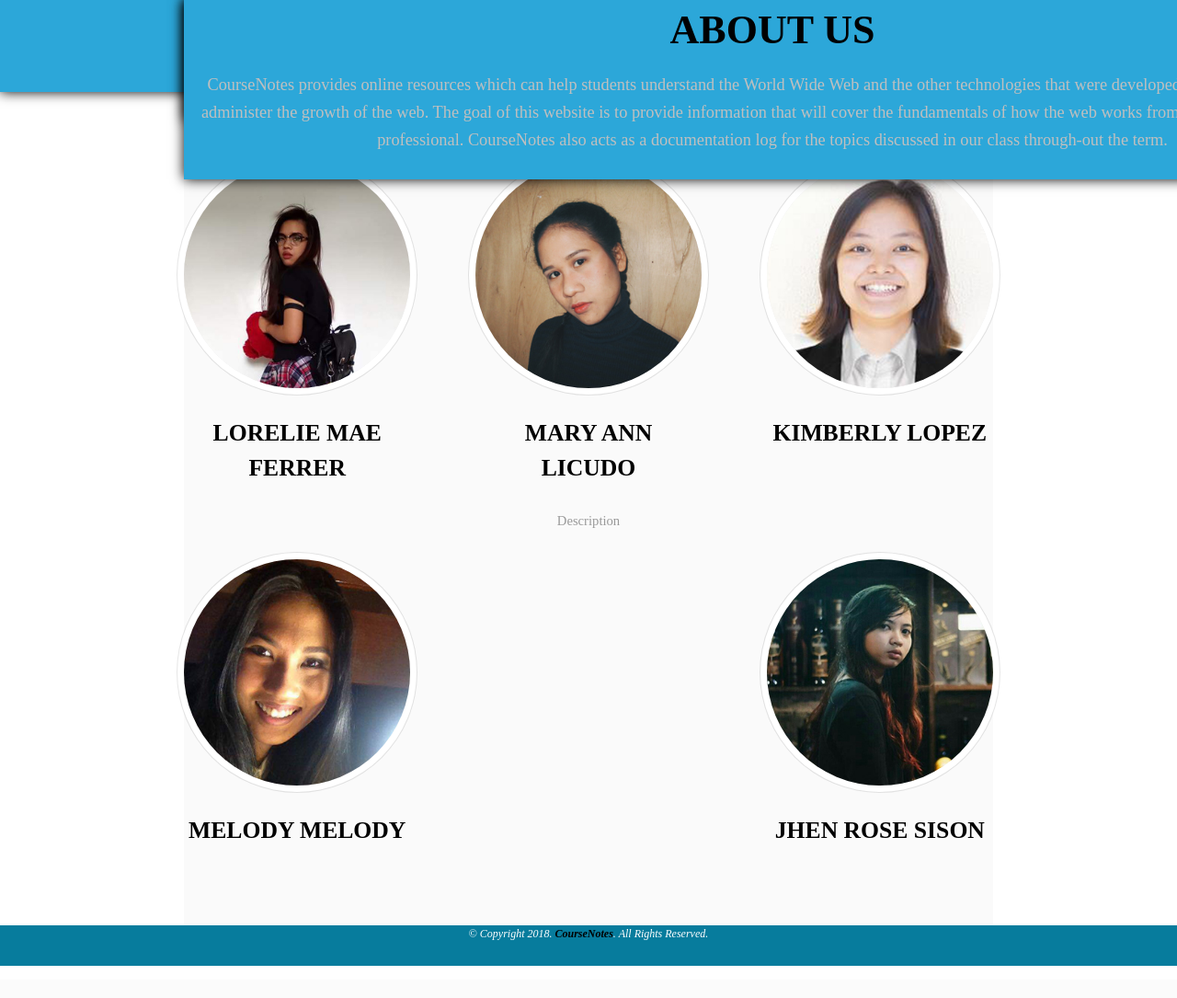
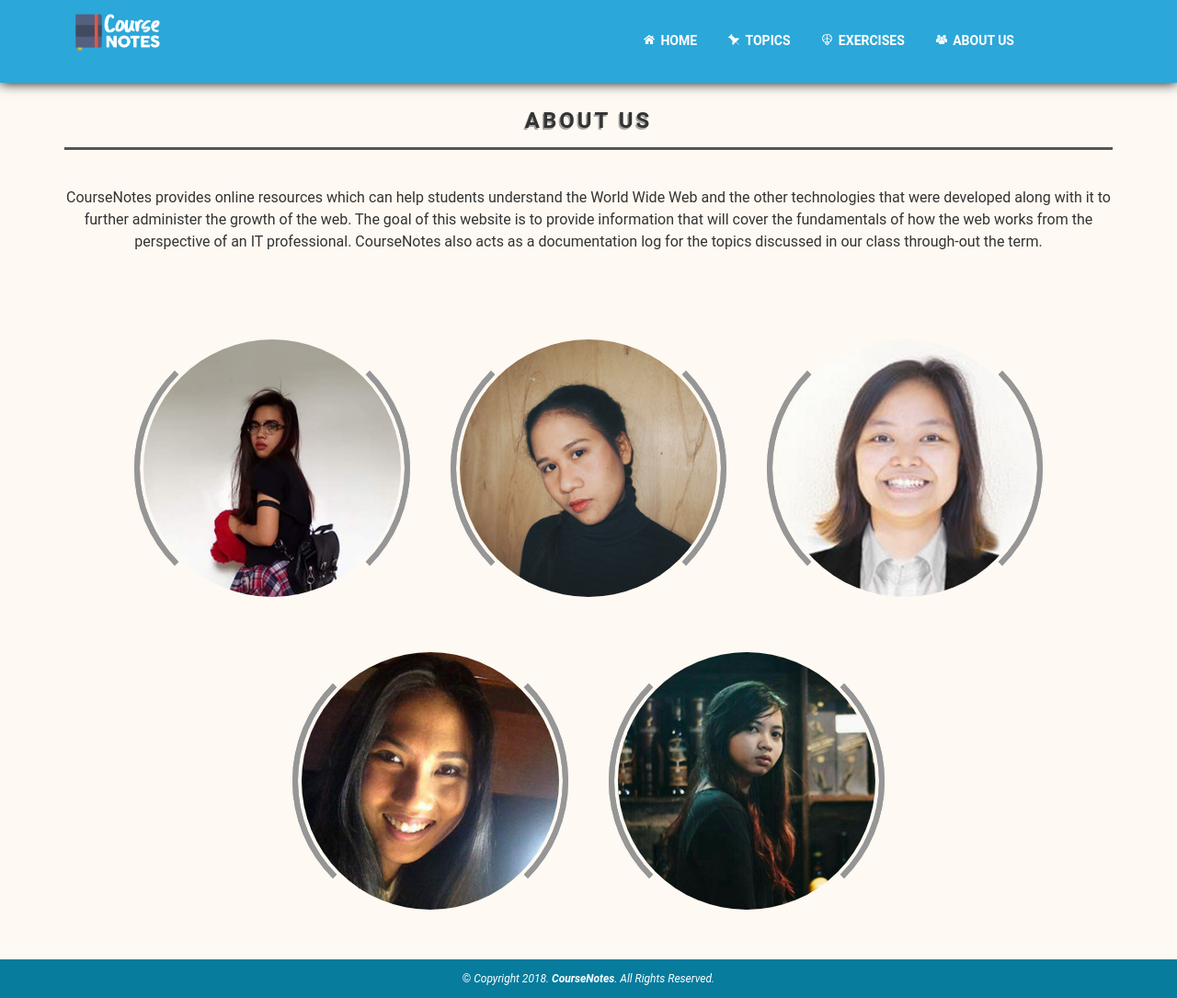
Before and after one commit to 2164179mary/WEBTECHLEC, a PHP site: page /links/AboutUs.html in a window 1280 px wide. Shown: the whole page at 92% size. Before the commit the page ends 1050 px from the top, so only its background shows below. Run offline with PHP 8.4, Linux system fonts and the light colour scheme; some libraries are stand-ins or nearby versions; some web fonts are replaced.

Commit message:
updated the index,aboutUs page and styles.css

```diff
--- a/website/links/AboutUs.html
+++ b/website/links/AboutUs.html
@@ -2,13 +2,10 @@
 <html lang="en">
 
 <head>
-
-    <head>
-        <title>CourseNotes</title>
-        <meta charset="utf-8" />
-        <meta name="viewport" content="width=device-width, initial-scale=1" />
+    <title> CourseNotes</title>
+    <meta charset="utf-8">
+    <meta name="viewport" content="width=device-width, initial-scale=1.0">
     <link rel="Stylesheet" type="text/css" href="../styles/styles.css">
-        <link rel="Stylesheet" type="text/css" href="../styles/main.css">
 </head>
 
 <body>
@@ -16,14 +13,13 @@
         <div class="container">
             <div class="content">
                 <div class="logo">
-                        <h1>WebTech</a>
-                        </h1>
+                    <img alt="logo" src="../images/CourseNotes%20Logo%20.png">
                 </div>
                 <div class="nav-menu right">
                     <nav>
                         <ul>
                             <li><a href="../index.html"><img src="../images/home.png">Home</a></li>
-                                <li><a href="topics.html"><img src="../images/pin.png">Topics</a></li>
+                            <li><a href="topics.html"><img src="../images/pin.png" id="active">Topics</a></li>
                             <li><a href="../links/exercises.html"><img src="../images/mind.png">Exercises</a></li>
                             <li><a href="../links/AboutUs.html"><img src="../images/group.png">About Us</a></li>
                         </ul>
@@ -33,69 +29,40 @@
         </div>
     </header>
 
-        <!-- Main -->
-        <div id="main">
+    <section id="topics">
+        <div class="container">
+            <div class="content">
+                <h2>About Us</h2><br>
+                <p>CourseNotes provides online resources which can help students understand the World Wide Web and the other technologies that were developed along with it to further administer the growth of the web. The goal of this website is to provide information that will cover the fundamentals of how the web works from the perspective of an IT professional. CourseNotes also acts as a documentation log for the topics discussed in our class through-out the term.</p>
+                <br><br>
+                <figure class="icon-container">
+                    <img src="../images/FERRER.jpg" />
+                    <figcaption><i>Lorelie Mae Ferrer</i></figcaption>
+                </figure>
 
-            <!-- Section -->
-            <section class="wrapper">
-                <div class="inner">
-                    <header class="align-center">
-                        <h1>ABOUT US</h1>
-                        <p>CourseNotes provides online resources which can help students understand the World Wide Web and the other technologies that were developed along with it to further administer the growth of the web. The goal of this website is to provide information that will cover the fundamentals of how the web works from the perspective of an IT professional. CourseNotes also acts as a documentation log for the topics discussed in our class through-out the term.</p>
-                    </header>
+                <figure class="icon-container"><img src="../images/LICUDO.jpg" alt="Mary Ann Licudo">
+                    <figcaption><i>Mary Ann Licudo</i></figcaption>
+                </figure>
 
-                    <!-- Section -->
-                    <section class="wrapper style1">
-                        <div class="inner">
-                            <header class="align-center">
-                                <h2>THE TEAM</h2>
-                                <p>Meet the team of CourseNotes</p>
-                            </header>
+                <figure class="icon-container"><img src="../images/LOPEZ.jpg">
+                    <figcaption><i>Kimberly Lopez</i></figcaption>
+                </figure>
 
-                            <div class="flex flex-3">
-                                <div class="col align-center">
-                                    <div class="image round fit">
-                                        <img src="../images/FERRER.jpg" alt="Lorie" />
-                                    </div>
-                                    <h3>LORELIE MAE FERRER</h3>
-                                </div>
+                <figure class="icon-container"><img src="../images/MOLINA.jpg" />
+                    <figcaption><i>Melody Molina</i></figcaption>
+                </figure>
 
-                                <div class="col align-center">
-                                    <div class="image round fit">
-                                        <img src="../images/LICUDO.jpg" alt="Mary" />
-                                    </div>
-                                    <h3>MARY ANN LICUDO</h3>
-                                    <p>Description</p>
-                                </div>
-                                <div class="col align-center">
-                                    <div class="image round fit">
-                                        <img src="../images/LOPEZ.jpg" alt="Kimu" />
-                                    </div>
-                                    <h3>KIMBERLY LOPEZ</h3>
-                                </div>
-
-                                <div class="col align-center">
-                                    <div class="image round fit"> <img src="../images/MOLINA.jpg" alt="Melo" />
-                                    </div>
-                                    <h3>MELODY MELODY</h3>
-                                </div>
-
-                                <div class="col align-center">
-                                    <div class="image round fit">
-                                        <img src="../images/SISON.jpg" alt="Jhen" />
-                                    </div>
-                                    <h3>JHEN ROSE SISON</h3>
-                                </div>
+                <figure class="icon-container"><img src="../images/SISON.jpg">
+                    <figcaption><i>Jhen Rose Sison</i></figcaption>
+                </figure><br><br>
             </div>
         </div>
     </section>
-                </div>
 
-                <!-- Footer -->
     <footer>
         <div class="container">
             <div class="content">
-                            <p>&copy;<i> Copyright 2018. <a href="index.html"><b>CourseNotes</b></a>. All Rights Reserved.</i></p>
+                <p>&copy;<i> Copyright 2018. <a href="index.html"><b> CourseNotes</b></a>. All Rights Reserved.</i></p>
             </div>
         </div>
     </footer>
--- a/website/styles/styles.css
+++ b/website/styles/styles.css
@@ -1380,3 +1380,25 @@
     font-size: 12px;
     text-align: center;
 }
+
+button:active, button:hover {
+    background-color: #ffffff;
+			color: white;
+			transition: 0.3s;
+			background-color: #077c9d;
+			letter-spacing: 2px;
+}
+
+button {
+    padding: 10px 28px;
+    text-align: center;
+    text-decoration: none;
+    display: inline-block;
+    text-shadow: -1px 1px #cfcfb0;
+    font-size: 17px;
+    border-radius: 3px;
+    background-color: white;
+    color: black;
+    border: 2px solid #077c9d;
+    float: right;
+}
```
Also changed, not shown: website/index.html (+21 -0 lines), website/links/exercises.html (+4 -4 lines). Lines whose indentation alone changed are shown as unchanged.
